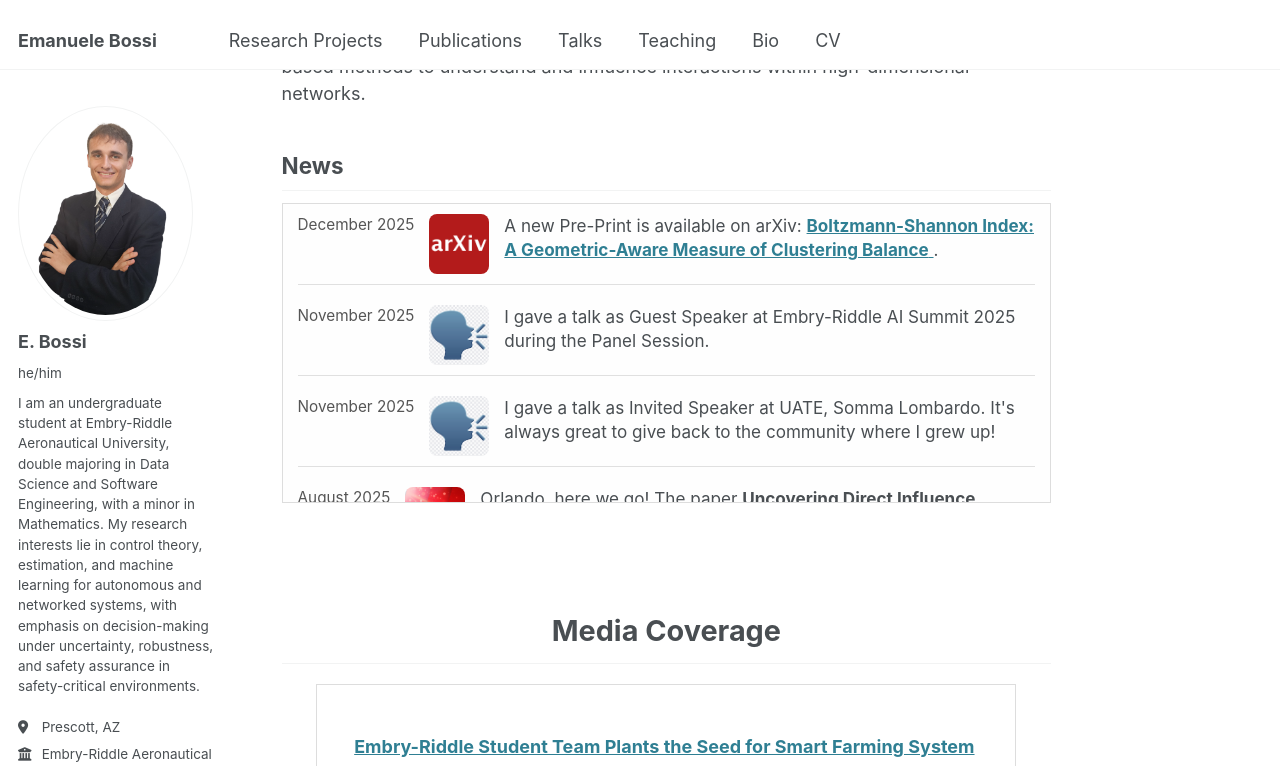
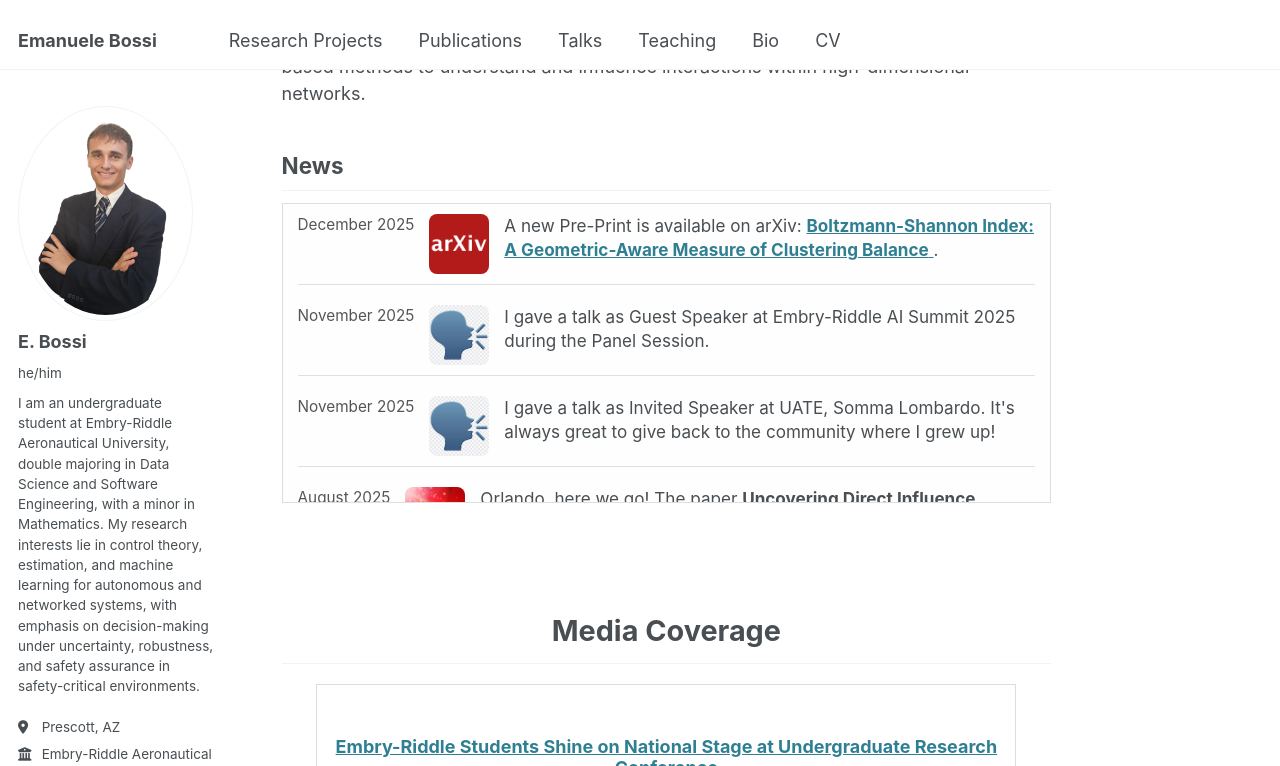
Before and after one commit to bossiemanuele/bossiemanuele.github.io, a Jekyll site: the page built from _pages/about.md, in a window 1280 px wide and 1400 px high, scrolled down 694 px. Shown: the top 766 px of the window. Built offline with Jekyll 4.4.1, drawn with Linux system fonts in a browser that asks for light colours; some of the changed lines change nothing that is shown; some of the changed text lies outside the part shown; grey boxes are pictures that could not be loaded.

Commit message:
Update about.md

```diff
--- a/_pages/about.md
+++ b/_pages/about.md
@@ -373,12 +373,13 @@
   Media Coverage
 </h2>
 
-<!-- ===================== NEWS CAROUSEL (FULL WORKING BLOCK) ===================== -->
+<!-- ===================== NEWS CAROUSEL ===================== -->
 
 <div class="news-carousel-container" id="newsCarousel">
 
   <div class="news-carousel-track" id="mediaCarouselTrack">
 
+    <!-- Slide 1 -->
     <div class="news-carousel-item">
       <a href="https://news.erau.edu/headlines/embry-riddle-students-shine-on-national-stage-at-undergraduate-research-conference" target="_blank">
         <h3>Embry-Riddle Students Shine on National Stage at Undergraduate Research Conference</h3>
@@ -386,6 +387,7 @@
       <img src="/images/erau-team-ncur.jpg" alt="">
     </div>
 
+    <!-- Slide 2 -->
     <div class="news-carousel-item">
       <a href="https://news.erau.edu/headlines/embry-riddle-student-team-plants-the-seed-for-smart-farming-system" target="_blank">
         <h3>Embry-Riddle Student Team Plants the Seed for Smart Farming System</h3>
@@ -393,6 +395,7 @@
       <img src="/images/iftp_texas.jpg" alt="">
     </div>
 
+    <!-- Slide 3 -->
     <div class="news-carousel-item">
       <a href="https://news.erau.edu/headlines/a-record-year-for-student-research-projects-showcased-at-annual-embry-riddle-symposiums" target="_blank">
         <h3>A Record Year for Student Research Projects Showcased at Annual Embry-Riddle Symposiums</h3>
@@ -400,6 +403,7 @@
       <img src="/images/erau-symposium.jpeg" alt="">
     </div>
 
+    <!-- Slide 4 -->
     <div class="news-carousel-item">
       <a href="https://erau.edu/hub-spoke/stories/blending-athletics-and-academia-a-journey-of-dedication-and-passion" target="_blank">
         <h3>Blending Athletics and Academia: A Journey of Dedication and Passion</h3>
@@ -409,12 +413,13 @@
 
   </div>
 
-  <!-- Navigation -->
+  <!-- Navigation Arrows -->
   <button class="carousel-arrow left" onclick="carouselPrev()">&#10094;</button>
   <button class="carousel-arrow right" onclick="carouselNext()">&#10095;</button>
 
 </div>
 
+<!-- ===================== STYLES ===================== -->
 <style>
 .news-carousel-container {
   width: 100%;
@@ -424,6 +429,7 @@
   position: relative;
   margin: 20px auto;
   border: 1px solid #ddd;
+  background: #fff;
 }
 
 .news-carousel-track {
@@ -433,8 +439,13 @@
 
 .news-carousel-item {
   flex: 0 0 100%;
+  padding: 15px;
   text-align: center;
-  padding: 15px;
+}
+
+.news-carousel-item h3 {
+  font-size: 1em;
+  margin-bottom: 10px;
 }
 
 .news-carousel-item img {
@@ -462,39 +473,51 @@
 .carousel-arrow.right { right: 10px; }
 </style>
 
+<!-- ===================== SCRIPT ===================== -->
 <script>
-/* ======= NO DOMContentLoaded, NO EVENT LISTENERS ======= */
+/* ---- Carousel State ---- */
+let carouselIndex = 0;
+let autoTimer = null;
 
-let carouselIndex = 0;
 const carouselTrack = document.getElementById("mediaCarouselTrack");
 const carouselItems = document.getElementsByClassName("news-carousel-item");
 const carouselContainer = document.getElementById("newsCarousel");
 
+/* ---- Configuration ---- */
+const AUTO_DELAY = 3000; // milliseconds
+
+/* ---- Functions ---- */
 function carouselUpdate() {
   const width = carouselContainer.offsetWidth;
   carouselTrack.style.transform =
     "translateX(" + (-carouselIndex * width) + "px)";
 }
 
+function resetAutoScroll() {
+  clearInterval(autoTimer);
+  autoTimer = setInterval(() => {
+    carouselIndex = (carouselIndex + 1) % carouselItems.length;
+    carouselUpdate();
+  }, AUTO_DELAY);
+}
+
 function carouselNext() {
   carouselIndex = (carouselIndex + 1) % carouselItems.length;
   carouselUpdate();
+  resetAutoScroll();
 }
 
 function carouselPrev() {
   carouselIndex =
     (carouselIndex - 1 + carouselItems.length) % carouselItems.length;
   carouselUpdate();
+  resetAutoScroll();
 }
 
-/* Auto scroll */
-setInterval(carouselNext, 3000);
-
-/* Resize safety */
+/* ---- Init ---- */
+carouselUpdate();
+resetAutoScroll();
 window.onresize = carouselUpdate;
-
-/* Initial position */
-carouselUpdate();
 </script>
 
 <!-- ===================== END NEWS CAROUSEL ===================== -->
```
